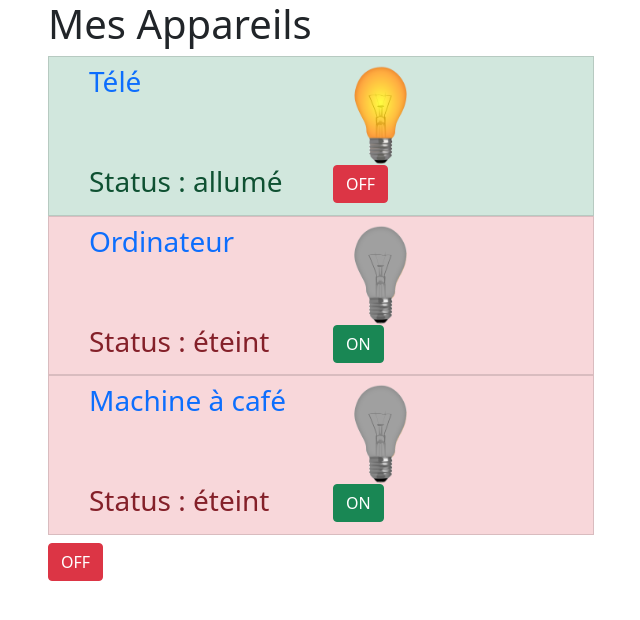
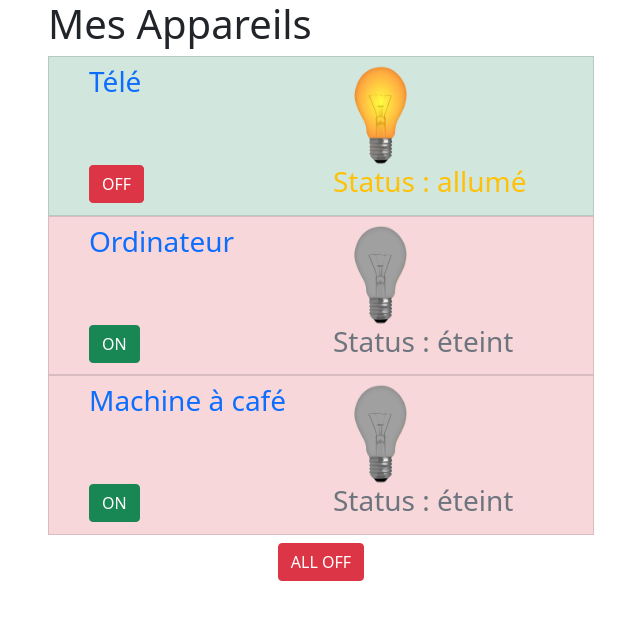
Before and after one commit to Bill29200/1-AngularDomotiqueExample, an Angular app: page / in a window 1280 px wide. Shown: the top 620 px of the page, without its empty margins (34-674 px from the left). Built offline with nearby package versions, Linux system fonts and the light colour scheme.

Commit message:
Maj interface

```diff
--- a/src/app/app.component.html
+++ b/src/app/app.component.html
@@ -1,17 +1,23 @@
 <div class="container">
 	<div class="row">
 		<div class="col-sm-6">
-			<h1>Mes Appareils</h1>
+			<h1 >Mes Appareils</h1>
 			<ul class="list-group mb-2">
+
 			<app-appareil
       *ngFor="let a of appareils;let i = index"
       [appareil]="a" [indice]="i"
+
       >
 
       </app-appareil>
 
+
 			</ul>
-			<button  *ngIf="bstate==='OFF'" class="btn btn-success" (click)="onAllumer()">ON</button>
-            <button *ngIf="bstate==='ON'" class="btn btn-danger" (click)="onEteindre()">OFF</button>
+			<div class="text-center">
+				<button  *ngIf="bstate==='OFF'" class="btn btn-success " (click)="onAllumer()">ALL ON</button>
+				<button *ngIf="bstate==='ON'" class="btn btn-danger " (click)="onEteindre()">ALL OFF</button>
+			</div>
+
 		</div>
 	</div>
--- a/src/app/appareil/appareil.component.html
+++ b/src/app/appareil/appareil.component.html
@@ -21,17 +21,21 @@
         </div>
         <div class="row">
             <div class="col-md-6">
-                <h3>
-                    Status : {{appareil.status}}
-                </h3>
-            </div>
-            <div class="col-md-6">
 
                 <button width="100" class="btn" [ngClass]="{
     'btn-danger': appareil.status === 'allumé',
     'btn-success': appareil.status === 'éteint'
 }" (click)="onChange()">{{ getNom() }}</button>
             </div>
+            <div class="col-md-6">
+                <h3 class="text-secondary" *ngIf="appareil.status ==='éteint'">
+                    Status : {{appareil.status}}
+                </h3>
+                <h3 class="text-warning" *ngIf="appareil.status ==='allumé'">
+                    Status : {{appareil.status}}
+                </h3>
+            </div>
+
         </div>
     </div>
 </li>
```
